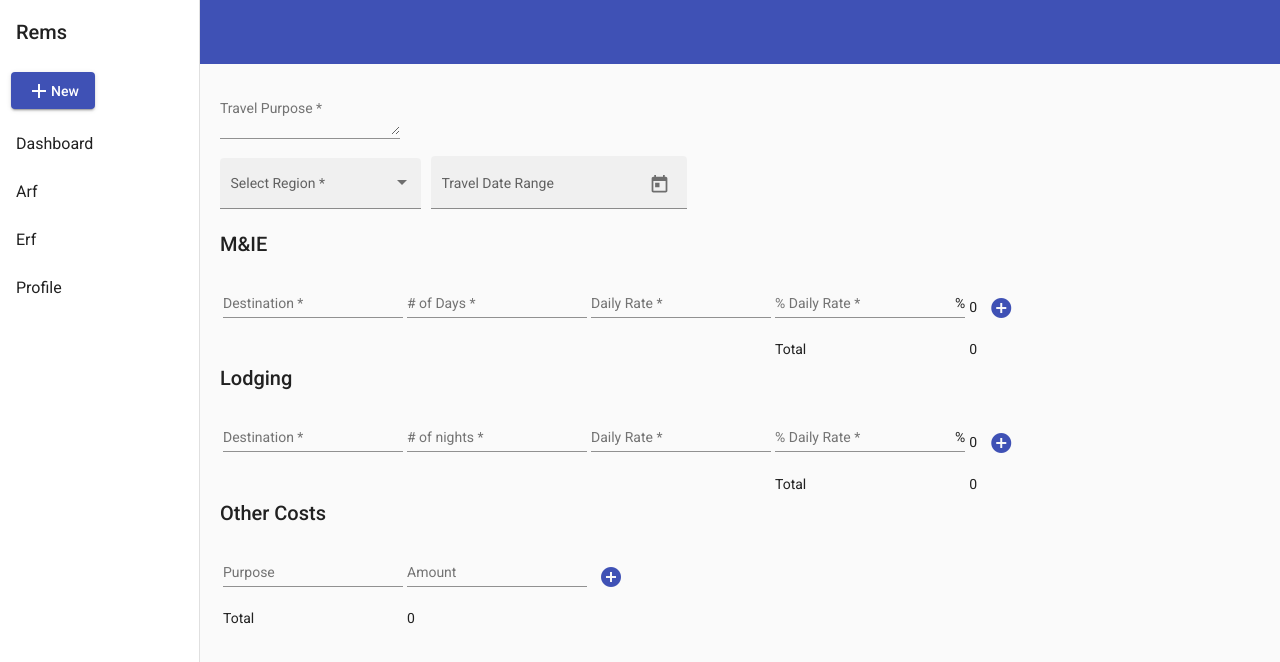
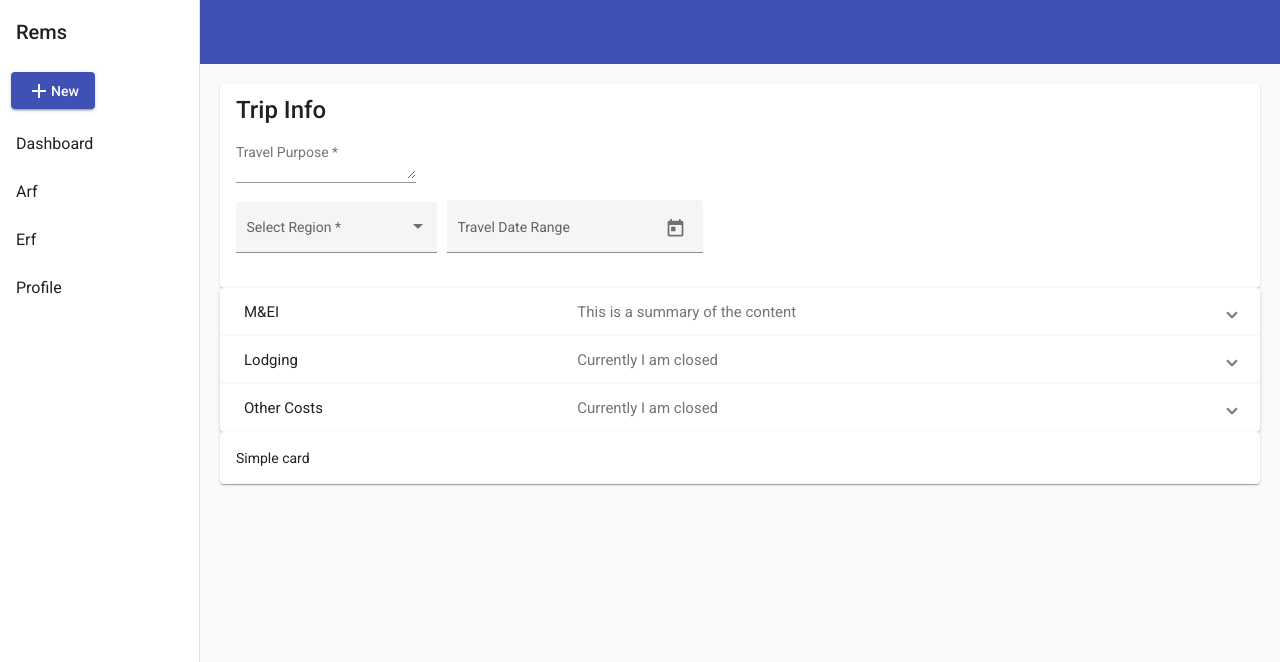
Before and after one commit to v4mpc/rems, an Angular app in the folder frontend/: page /arfs-create in a window 1280 px wide. Shown: the top 662 px of the page. Built offline with nearby package versions, Linux system fonts and the light colour scheme.

Commit message:
added cards and accordions

```diff
--- a/frontend/src/app/pages/arf-create/arf-create.component.html
+++ b/frontend/src/app/pages/arf-create/arf-create.component.html
@@ -1,4 +1,9 @@
 <form [formGroup]="arfForm" class="example-container">
+
+    <mat-card>
+        <mat-card-title>
+            Trip Info
+        </mat-card-title>
         <mat-form-field class="example-full-width">
             <mat-label>Travel Purpose</mat-label>
             <textarea matInput formControlName="purpose"></textarea>
@@ -28,7 +33,8 @@
             <mat-date-range-input [rangePicker]="picker">
                 <input formControlName="startTravelDate" (dateChange)="startDateChanged()" matStartDate
                     placeholder="Start date">
-            <input formControlName="endTravelDate" (dateChange)="endDateChanged()" matEndDate placeholder="End date">
+                <input formControlName="endTravelDate" (dateChange)="endDateChanged()" matEndDate
+                    placeholder="End date">
             </mat-date-range-input>
             <mat-datepicker-toggle matSuffix [for]="picker"></mat-datepicker-toggle>
             <mat-date-range-picker #picker></mat-date-range-picker>
@@ -36,19 +42,22 @@
                 Please fill travel date range
             </mat-error>
         </mat-form-field>
-
-    <br>
-
+    </mat-card>
+    <mat-accordion>
+        <mat-expansion-panel>
+            <mat-expansion-panel-header>
+                <mat-panel-title>
+                    M&EI
+                </mat-panel-title>
+                <mat-panel-description>
+                    This is a summary of the content
+                </mat-panel-description>
+            </mat-expansion-panel-header>
             <div formArrayName="mes">
-        <h2>M&IE</h2>
-
-
+                <!-- <h2>M&IE</h2> -->
                 <table>
-
                     <thead>
-
                     </thead>
-
                     <tbody>
                         <ng-container *ngFor="let me of mes.controls; let i=index">
                             <ng-container [formGroupName]="i">
@@ -79,7 +88,6 @@
                                                 Please fill this field
                                             </mat-error>
                                         </mat-form-field>
-
                                     </td>
                                     <td>
                                         <mat-form-field>
@@ -94,7 +102,6 @@
                                     <td>
                                         {{((mes.value[i].rate*mes.value[i].days*mes.value[i].pRate)/100)|number}}
                                     </td>
-
                                     <td *ngIf="i+1==mes.length">
                                         <button mat-icon-button color="primary" (click)="addMe({destination:''})"
                                             aria-label="Example icon button with a home icon">
@@ -107,51 +114,36 @@
                                             <mat-icon>remove_circle</mat-icon>
                                         </button>
                                     </td>
-
-
                                 </tr>
                             </ng-container>
-
-
-
                         </ng-container>
                         <tr>
                             <td></td>
                             <td></td>
                             <td></td>
-
                             <td>Total</td>
                             <td>{{mesSum()|number}}</td>
                             <td></td>
                             <td></td>
                         </tr>
-
-
-
-
-
-
-
-
                     </tbody>
                 </table>
-
-
             </div>
-
-
-
-
+        </mat-expansion-panel>
+        <mat-expansion-panel (opened)="panelOpenState = true" (closed)="panelOpenState = false">
+            <mat-expansion-panel-header>
+                <mat-panel-title>
+                    Lodging
+                </mat-panel-title>
+                <mat-panel-description>
+                    Currently I am {{panelOpenState ? 'open' : 'closed'}}
+                </mat-panel-description>
+            </mat-expansion-panel-header>
             <div formArrayName="lodgings">
-        <h2>Lodging</h2>
-
-
+                <!-- <h2>Lodging</h2> -->
                 <table>
-
                     <thead>
-
                     </thead>
-
                     <tbody>
                         <ng-container *ngFor="let lodging of lodgings.controls; let i=index">
                             <ng-container [formGroupName]="i">
@@ -182,7 +174,6 @@
                                                 Please fill this field
                                             </mat-error>
                                         </mat-form-field>
-
                                     </td>
                                     <td>
                                         <mat-form-field>
@@ -197,7 +188,6 @@
                                     <td>
                                         {{((lodgings.value[i].rate*lodgings.value[i].nights*lodgings.value[i].pRate)/100)|number}}
                                     </td>
-
                                     <td *ngIf="i+1==lodgings.length">
                                         <button mat-icon-button color="primary" (click)="addLodging({destination:''})"
                                             aria-label="Example icon button with a home icon">
@@ -210,42 +200,33 @@
                                             <mat-icon>remove_circle</mat-icon>
                                         </button>
                                     </td>
-
-
                                 </tr>
                             </ng-container>
-
-
-
                         </ng-container>
                         <tr>
                             <td></td>
                             <td></td>
                             <td></td>
-
                             <td>Total</td>
                             <td>{{lodgingsSum()|number}}</td>
                             <td></td>
                             <td></td>
                         </tr>
-
-
-
-
-
-
-
-
                     </tbody>
                 </table>
-
-
             </div>
-
-
-
+        </mat-expansion-panel>
+        <mat-expansion-panel (opened)="panelOpenState = true" (closed)="panelOpenState = false">
+            <mat-expansion-panel-header>
+                <mat-panel-title>
+                    Other Costs
+                </mat-panel-title>
+                <mat-panel-description>
+                    Currently I am {{panelOpenState ? 'open' : 'closed'}}
+                </mat-panel-description>
+            </mat-expansion-panel-header>
             <div formArrayName="otherCosts">
-        <h2>Other Costs</h2>
+                <!-- <h2>Other Costs</h2> -->
 
 
                 <table>
@@ -306,21 +287,13 @@
                             <td></td>
                             <td></td>
                         </tr>
-
-
-
-
-
-
-
-
                     </tbody>
                 </table>
+            </div>
+        </mat-expansion-panel>
+    </mat-accordion>
 
-
-    </div>
-
-
+    <mat-card>Simple card</mat-card>
 
 
 </form>
--- a/frontend/src/app/pages/arf-create/arf-create.component.ts
+++ b/frontend/src/app/pages/arf-create/arf-create.component.ts
@@ -22,6 +22,8 @@ interface Food {
 
 export class ArfCreateComponent implements OnInit {
   meLimit = 10
+  panelOpenState = false;
+
   arfForm = new FormGroup({
     purpose: new FormControl('', [Validators.required, Validators.max(2)]),
     region: new FormControl('', Validators.required),
@@ -30,6 +32,8 @@ export class ArfCreateComponent implements OnInit {
     mes: new FormArray([]),
     lodgings: new FormArray([]),
     otherCosts: new FormArray([])
+
+
 
 
   })
```
Lines whose indentation alone changed are shown as unchanged.
